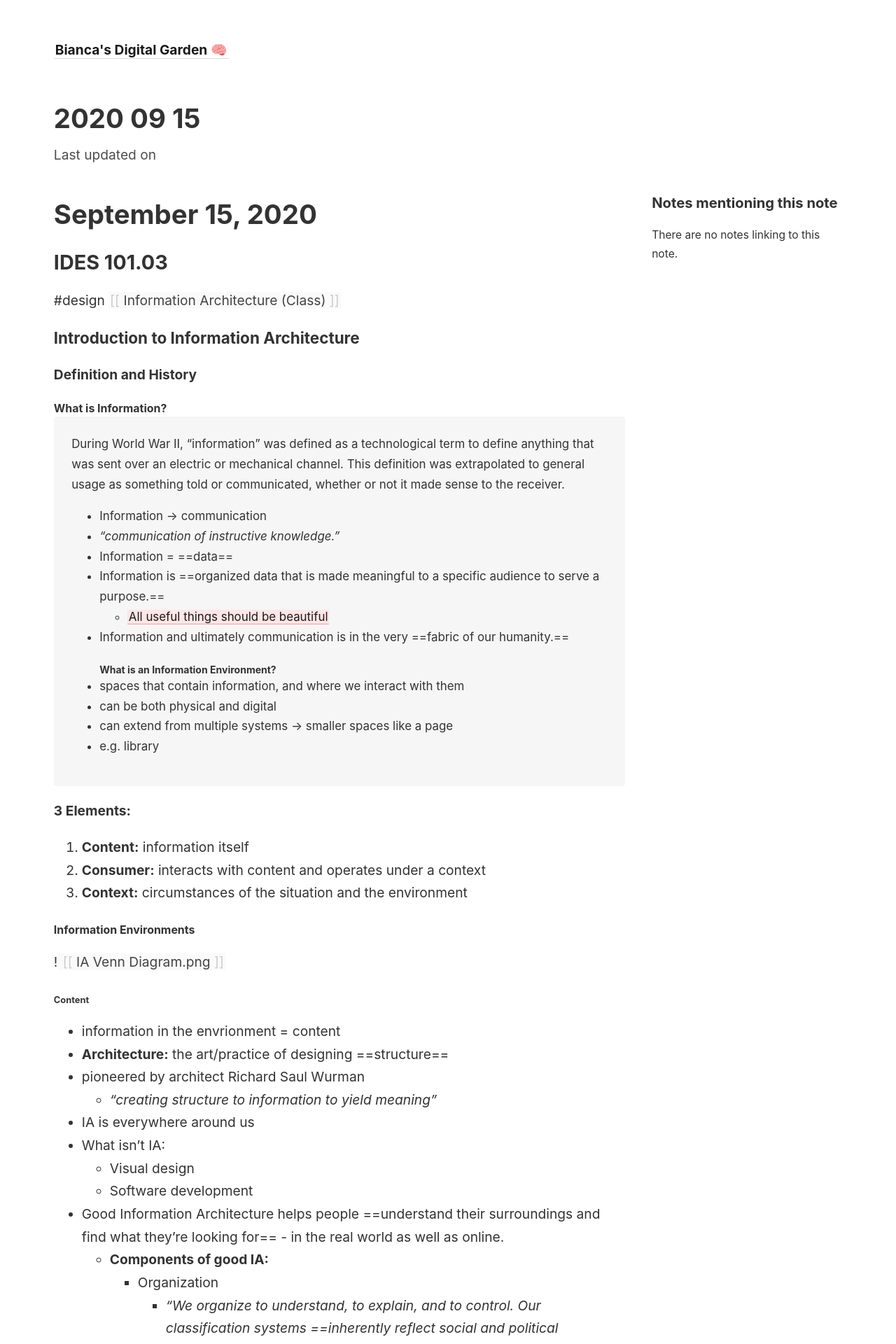
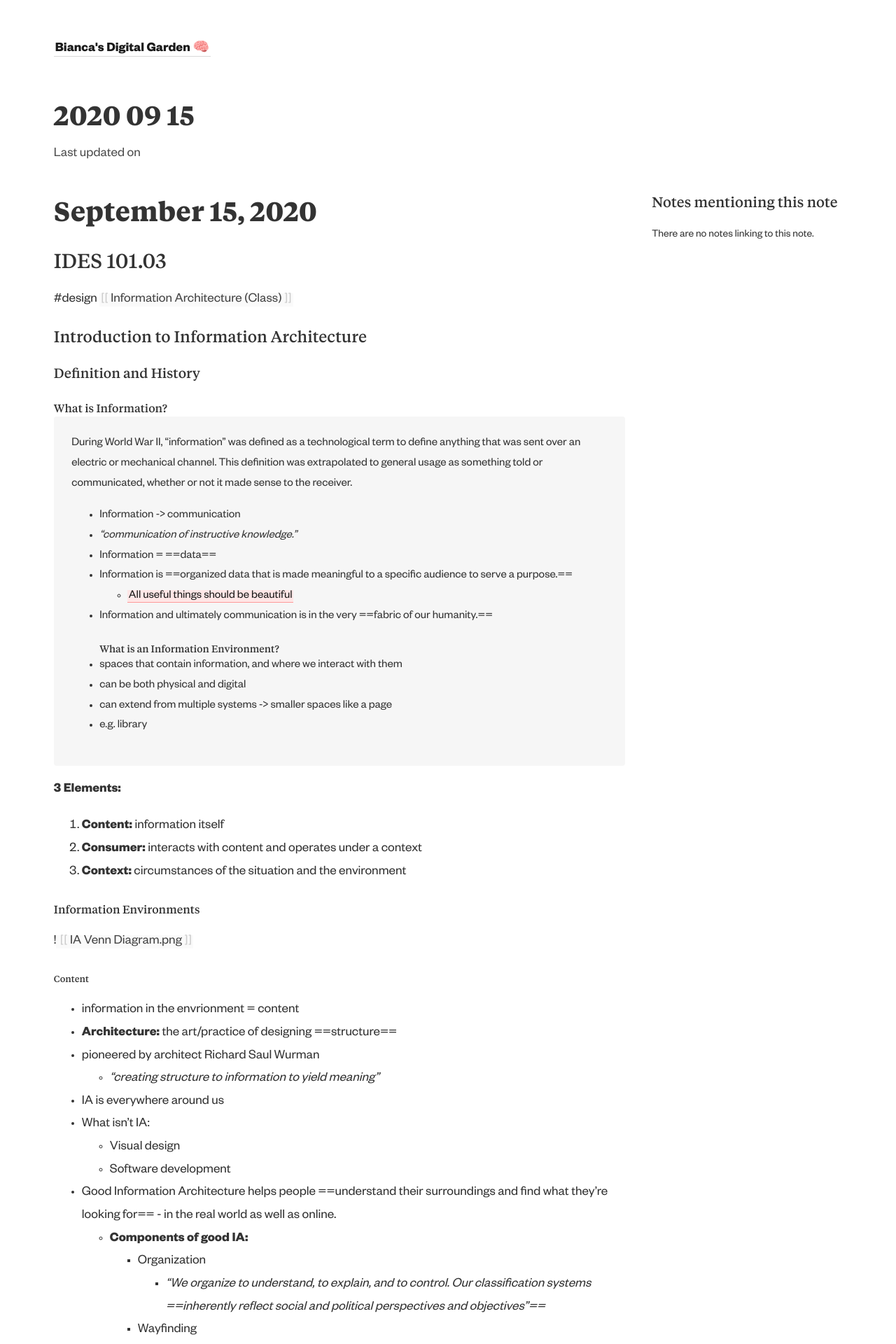
Before and after one commit to biancamika/digital-garden-template, a Jekyll site: the page built from _notes/Daily Notes/2020-09-15.md, in a window 1280 px wide. Shown: the top 1920 px of the page at 70% size. Built offline with Jekyll 4.4.1, drawn with Linux system fonts in a browser that asks for light colours; some of the changed text lies outside the part shown.

Commit message:
gosh i hope this works

```diff
--- a/_sass/_style.scss
+++ b/_sass/_style.scss
@@ -1,15 +1,61 @@
+@font-face {
+  font-family: "Tiempos Text";
+  src: url('../assets/TiemposText-Regular.ttf');
+  font-weight: normal;
+  font-style: normal;
+}
+
+@font-face {
+  font-family: "Tiempos Text";
+  src: url('../assets/TiemposText-Medium.ttf');
+  font-weight: 500;
+  font-style: normal;
+}
+
+@font-face {
+  font-family: "Tiempos Text";
+  src: url('../assets/TiemposText-Bold.ttf');
+  font-weight: 700;
+  font-style: normal;
+}
+
+@font-face {
+  font-family: "Founders Grotesk";
+  src: url('../assets/FoundersGrotesk-Regular.ttf');
+  font-weight: normal;
+  font-style: normal;
+}
+
+@font-face {
+  font-family: "Founders Grotesk";
+  src: url('../assets/FoundersGrotesk-Medium.ttf');
+  font-weight: 500;
+  font-style: normal;
+}
+
+@font-face {
+  font-family: "Founders Grotesk";
+  src: url('../assets/FoundersGrotesk-Bold.woff');
+  font-weight: 700;
+  font-style: normal;
+}
+
 $color-primary: hsl(0, 0%, 10%);
 $color-text: hsl(0, 0%, 20%);
 $color-subtext: hsl(0, 0%, 30%);
 $color-border: hsl(0, 0%, 85%);
 $color-box-background: mix($color-primary, white, 4%);
 $border-radius: 4px;
+$font-family-header: Tiempos Text, Georgia, serif;
+$font-family-body: Founders Grotesk, Helvetica, Arial, sans-serif;
+/*
 $font-family: -apple-system, BlinkMacSystemFont, Segoe UI, Helvetica, Arial,
   sans-serif, Apple Color Emoji, Segoe UI Emoji, Segoe UI Symbol;
+*/
 
 body {
   box-sizing: content-box;
-  font-family: $font-family;
+  font-family: $font-family-body;
   margin: 0 auto;
   line-height: 1.7;
   padding: 4vh 6vw;
@@ -21,6 +67,16 @@ body {
   @media (min-width: 820px) {
     font-size: 1.2rem;
   }
+}
+
+h1 {
+  font-family: $font-family-header;
+  font-weight: 700;
+}
+
+h2, h3, h4, h5, h6 {
+  font-family: $font-family-header;
+  font-weight: 500;
 }
 
 time {
```
Also changed, not shown: _pages/index.md (+1 -1 lines), assets/FoundersGrotesk-Bold.woff (added), assets/FoundersGrotesk-Medium.ttf (added), assets/FoundersGrotesk-Regular.ttf (added), assets/TiemposText-Bold.ttf (added), assets/TiemposText-Medium.ttf (added), assets/TiemposText-Regular.ttf (added).
